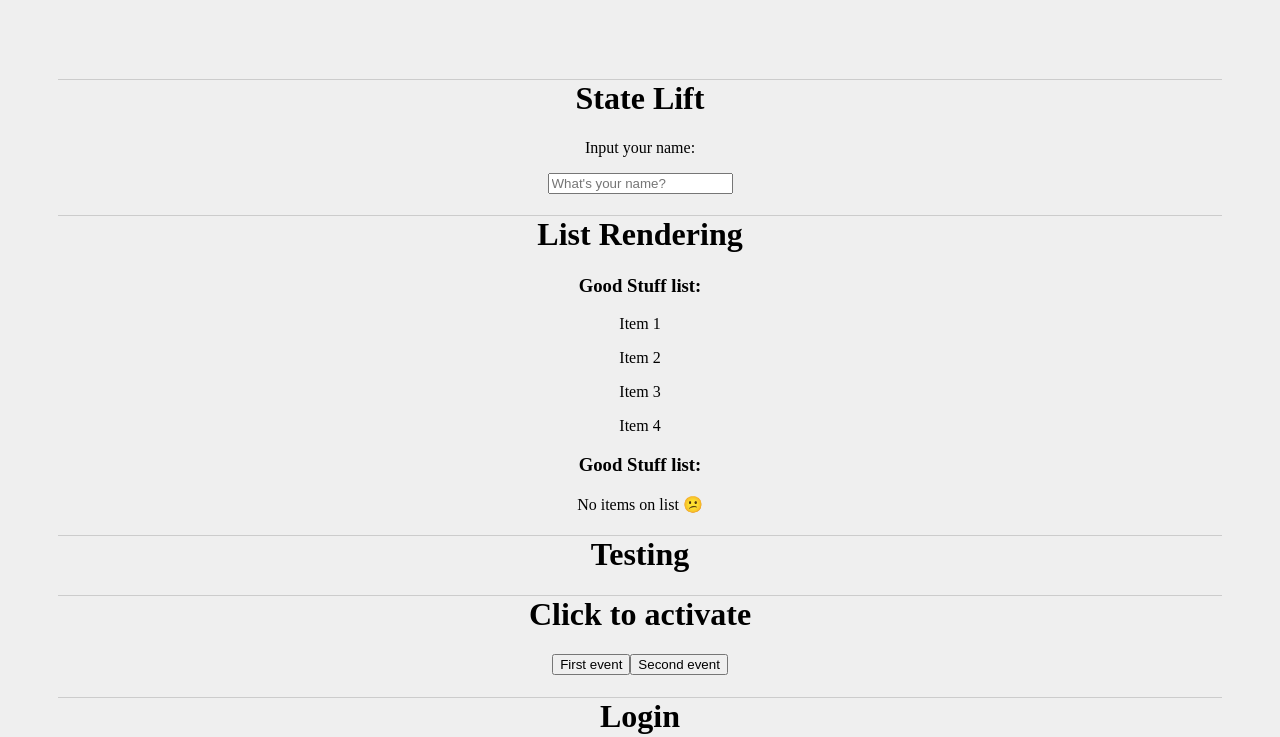
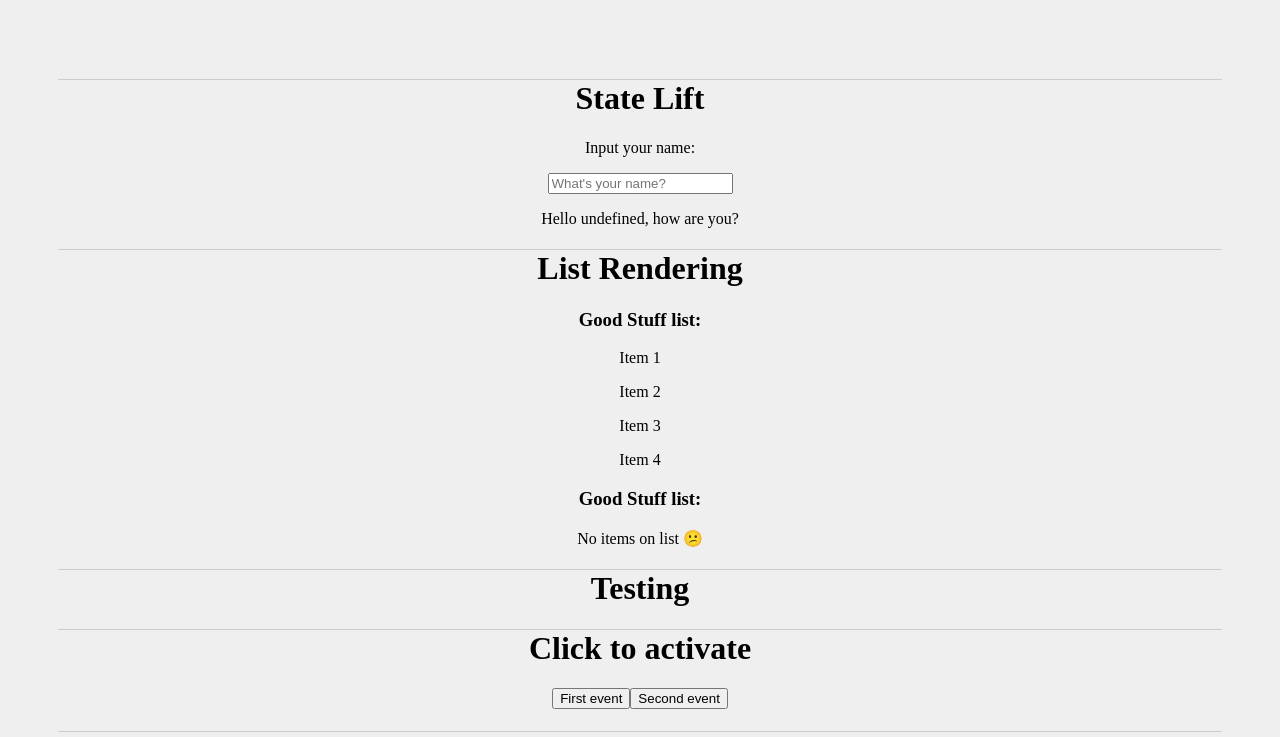
Before and after one commit to vcanedo/first-react-project, a React (Create React App) app: page / in a window 1280 px wide. Shown: the top 737 px of the page. Built offline with nearby package versions, Linux system fonts and the light colour scheme.

Commit message:
added state lift usage on name input to show a message on another component

```diff
--- a/src/App.js
+++ b/src/App.js
@@ -10,8 +10,9 @@ import Conditional from './components/Conditional';
 import OtherList from './components/OtherList';
 import { useState } from 'react';
 import YourName from './components/YourName';
+import Welcome from './components/Welcome';
 
-const App= () => {
+const App = () => {
   const [name, setName] = useState();
   // const newName = name.toUpperCase();
   const img = "https://image.cachorrogato.com.br/thumb/1200/630/1/imagens/original/imagem858.jpg"
@@ -19,7 +20,6 @@ const App= () => {
   const sum = (a, b) => {
     return a + b;
   }
-
 
   const myItems = [ 'Item 1', 'Item 2', 'Item 3', 'Item 4' ]
 
@@ -29,6 +29,8 @@ const App= () => {
 
       <YourName setName={setName} />
       {name}
+
+      <Welcome name={name} />
 
       <h1>List Rendering</h1>
 
--- /dev/null
+++ b/src/components/Welcome.js
@@ -0,0 +1,11 @@
+const Welcome = ({ name }) => {
+  const generateWelcome = (name) => {
+    return `Hello ${name}, how are you?`
+  }
+  return (
+    <>
+      <p>{generateWelcome(name)}</p>
+    </>
+  )
+}
+export default Welcome;
```
